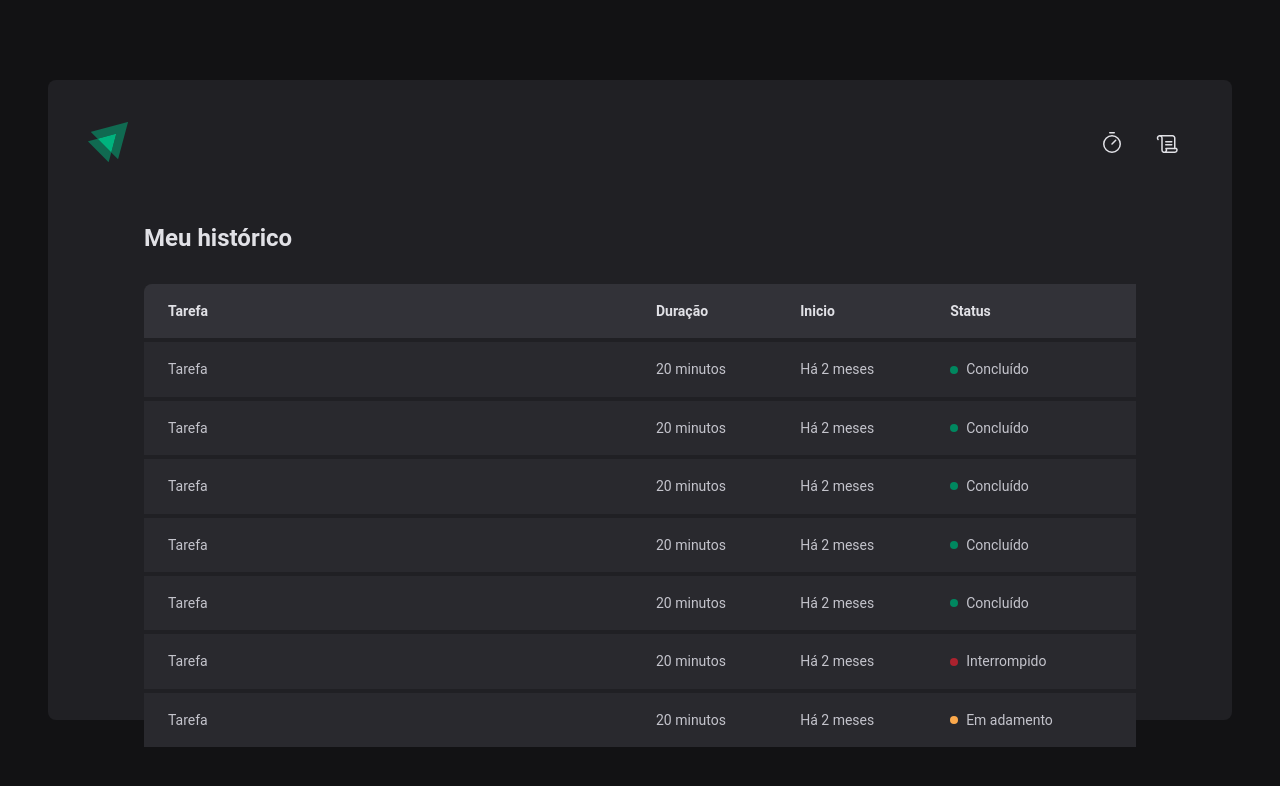
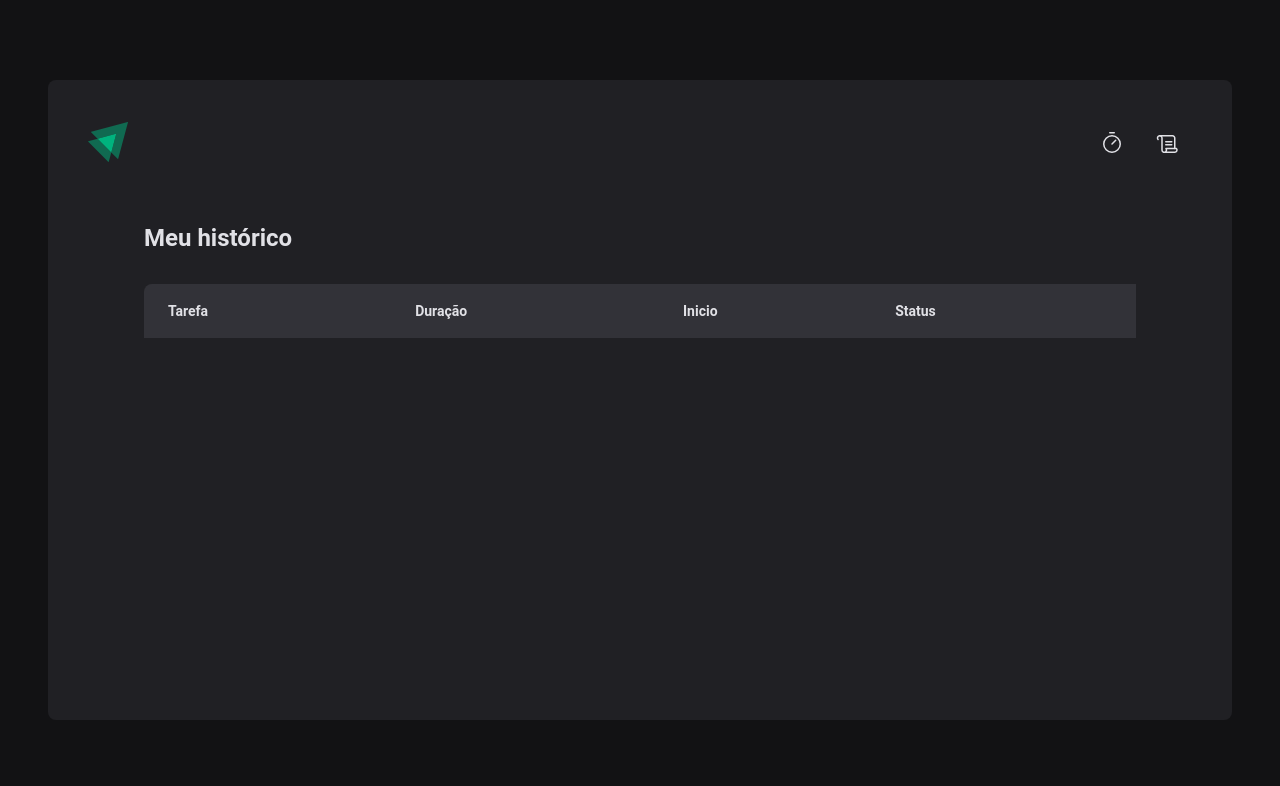
Before and after one commit to ThiagoBarbosa05/ignite-timer, a React app: page /history in a window 1280 px wide. Shown: the top 786 px of the page. Built offline with nearby package versions, Linux system fonts and the light colour scheme; the HTML template or start-up script is replaced by a standard one.

Commit message:
Finishing context

```diff
--- a/src/App.tsx
+++ b/src/App.tsx
@@ -3,12 +3,15 @@
 import { GlobalStyle } from './styles/global'
 import { BrowserRouter } from 'react-router-dom'
 import { Router } from './Router'
+import { CyclesContextProvider } from './contexts/CyclesContext'
 
 export function App() {
   return (
     <ThemeProvider theme={defaultTheme}>
       <BrowserRouter>
-        <Router />
+        <CyclesContextProvider>
+          <Router />
+        </CyclesContextProvider>
       </BrowserRouter>
       <GlobalStyle />
     </ThemeProvider>
--- /dev/null
+++ b/src/contexts/CyclesContext.tsx
@@ -0,0 +1,105 @@
+import { createContext, ReactNode, useState } from 'react'
+
+interface CreateCycleData {
+  task: string
+  minutesAmount: number
+}
+
+interface Cycle {
+  id: string
+  task: string
+  minutesAmount: number
+  startDate: Date
+  interruptedDate?: Date
+  finishedDate?: Date
+}
+
+interface CyclesContextType {
+  cycles: Cycle[]
+  activeCycle: Cycle | undefined
+  activeCycleId: string | null
+  amountSecondsPassed: number
+  markCurrentCycleAsFinished: () => void
+  setSecondsPassed: (seconds: number) => void
+  createNewCycle: (data: CreateCycleData) => void
+  interruptCurrentCycle: () => void
+}
+
+export const CyclesContext = createContext({} as CyclesContextType)
+
+interface CyclesContextProviderProps {
+  children: ReactNode
+}
+
+export function CyclesContextProvider({
+  children,
+}: CyclesContextProviderProps) {
+  const [cycles, setCycles] = useState<Cycle[]>([])
+  const [activeCycleId, setActiveCycleId] = useState<string | null>(null)
+  const [amountSecondsPassed, setAmountSecondsPassed] = useState(0)
+
+  const activeCycle = cycles.find((cycle) => cycle.id === activeCycleId)
+
+  function setSecondsPassed(seconds: number) {
+    setAmountSecondsPassed(seconds)
+  }
+
+  function markCurrentCycleAsFinished() {
+    setCycles((state) =>
+      state.map((cycle) => {
+        if (cycle.id === activeCycleId) {
+          return { ...cycle, finishedDate: new Date() }
+        } else {
+          return cycle
+        }
+      }),
+    )
+  }
+
+  function createNewCycle(data: CreateCycleData) {
+    const id = String(new Date().getTime())
+
+    const newCycle: Cycle = {
+      id,
+      task: data.task,
+      minutesAmount: data.minutesAmount,
+      startDate: new Date(),
+    }
+
+    setCycles((state) => [...state, newCycle])
+    setActiveCycleId(id)
+    setAmountSecondsPassed(0)
+
+    // reset()
+  }
+
+  function interruptCurrentCycle() {
+    setCycles((state) =>
+      state.map((cycle) => {
+        if (cycle.id === activeCycleId) {
+          return { ...cycle, interruptedDate: new Date() }
+        } else {
+          return cycle
+        }
+      }),
+    )
+    setActiveCycleId(null)
+  }
+
+  return (
+    <CyclesContext.Provider
+      value={{
+        cycles,
+        activeCycle,
+        activeCycleId,
+        markCurrentCycleAsFinished,
+        amountSecondsPassed,
+        setSecondsPassed,
+        createNewCycle,
+        interruptCurrentCycle,
+      }}
+    >
+      {children}
+    </CyclesContext.Provider>
+  )
+}
--- a/src/pages/history/index.tsx
+++ b/src/pages/history/index.tsx
@@ -1,6 +1,11 @@
+import { useContext } from 'react'
 import { HistoryContainer, HistoryList, Status } from './styles'
+import { CyclesContext } from '../../contexts/CyclesContext'
+import { formatDistanceToNow } from 'date-fns'
+import ptBR from 'date-fns/locale/pt-BR'
 
 export function History() {
+  const { cycles } = useContext(CyclesContext)
   return (
     <HistoryContainer>
       <h1>Meu histórico</h1>
@@ -16,62 +21,33 @@
             </tr>
           </thead>
           <tbody>
-            <tr>
-              <td>Tarefa</td>
-              <td>20 minutos</td>
-              <td>Há 2 meses</td>
-              <td>
-                <Status statusColor="green">Concluído</Status>
-              </td>
-            </tr>
-            <tr>
-              <td>Tarefa</td>
-              <td>20 minutos</td>
-              <td>Há 2 meses</td>
-              <td>
-                <Status statusColor="green">Concluído</Status>
-              </td>
-            </tr>
-            <tr>
-              <td>Tarefa</td>
-              <td>20 minutos</td>
-              <td>Há 2 meses</td>
-              <td>
-                <Status statusColor="green">Concluído</Status>
-              </td>
-            </tr>
-            <tr>
-              <td>Tarefa</td>
-              <td>20 minutos</td>
-              <td>Há 2 meses</td>
-              <td>
-                <Status statusColor="green">Concluído</Status>
-              </td>
-            </tr>
-            <tr>
-              <td>Tarefa</td>
-              <td>20 minutos</td>
-              <td>Há 2 meses</td>
-              <td>
-                <Status statusColor="green">Concluído</Status>
-              </td>
-            </tr>
-            <tr>
-              <td>Tarefa</td>
-              <td>20 minutos</td>
-              <td>Há 2 meses</td>
-              <td>
-                <Status statusColor="red">Interrompido</Status>
-              </td>
-            </tr>
-            <tr>
-              <td>Tarefa</td>
-              <td>20 minutos</td>
-              <td>Há 2 meses</td>
-              <td>
-                <Status statusColor="yellow">Em adamento</Status>
-              </td>
-            </tr>
+            {cycles.map((cycle) => {
+              return (
+                <tr key={cycle.id}>
+                  <td>{cycle.task}</td>
+                  <td>{cycle.minutesAmount} minutos</td>
+                  <td>
+                    {formatDistanceToNow(cycle.startDate, {
+                      addSuffix: true,
+                      locale: ptBR,
+                    })}
+                  </td>
+                  <td>
+                    {cycle.finishedDate && (
+                      <Status statusColor="green">Concluído</Status>
+                    )}
+
+                    {cycle.interruptedDate && (
+                      <Status statusColor="red">Interrompido</Status>
+                    )}
+
+                    {!cycle.finishedDate && !cycle.interruptedDate && (
+                      <Status statusColor="yellow">Em andamento</Status>
+                    )}
+                  </td>
+                </tr>
+              )
+            })}
           </tbody>
         </table>
       </HistoryList>
--- a/src/pages/home/components/Countdown/index.tsx
+++ b/src/pages/home/components/Countdown/index.tsx
@@ -1,8 +1,8 @@
 import { differenceInSeconds } from 'date-fns'
 import { useEffect, useContext } from 'react'
-import { CyclesContext } from '../..'
 
 import { CountdownContainer, Separator } from './styles'
+import { CyclesContext } from '../../../../contexts/CyclesContext'
 
 export function Countdown() {
   const {
--- a/src/pages/home/components/NewCycleForm/index.tsx
+++ b/src/pages/home/components/NewCycleForm/index.tsx
@@ -1,7 +1,8 @@
 import { FormContainer, MinutesAmountInput, TaskInput } from './styles'
 import { useContext } from 'react'
-import { CyclesContext } from '../..'
+
 import { useFormContext } from 'react-hook-form'
+import { CyclesContext } from '../../../../contexts/CyclesContext'
 
 export function NewCycleForm() {
   const { activeCycle } = useContext(CyclesContext)
--- a/src/pages/home/index.tsx
+++ b/src/pages/home/index.tsx
@@ -6,30 +6,13 @@
 import { HandPalm, Play } from 'phosphor-react'
 import { useForm, FormProvider } from 'react-hook-form'
 import { zodResolver } from '@hookform/resolvers/zod'
-import { useState, createContext } from 'react'
+import { useContext } from 'react'
 import { NewCycleForm } from './components/NewCycleForm'
 import { Countdown } from './components/Countdown'
 
 import * as zod from 'zod'
 
-interface Cycle {
-  id: string
-  task: string
-  minutesAmount: number
-  startDate: Date
-  interrupdatedDate?: Date
-  finishedDate?: Date
-}
-
-interface CyclesContextType {
-  activeCycle: Cycle | undefined
-  activeCycleId: string | null
-  amountSecondsPassed: number
-  markCurrentCycleAsFinished: () => void
-  setSecondsPassed: (seconds: number) => void
-}
-
-export const CyclesContext = createContext({} as CyclesContextType)
+import { CyclesContext } from '../../contexts/CyclesContext'
 
 const newCycleFormValidationSchema = zod.object({
   task: zod.string().min(1, 'Informe a tarefa'),
@@ -42,9 +25,8 @@
 type NewCycleFormData = zod.infer<typeof newCycleFormValidationSchema>
 
 export function Home() {
-  const [cycles, setCycles] = useState<Cycle[]>([])
-  const [activeCycleId, setActiveCycleId] = useState<string | null>(null)
-  const [amountSecondsPassed, setAmountSecondsPassed] = useState(0)
+  const { activeCycle, createNewCycle, interruptCurrentCycle } =
+    useContext(CyclesContext)
 
   const newCycleForm = useForm<NewCycleFormData>({
     resolver: zodResolver(newCycleFormValidationSchema),
@@ -56,50 +38,9 @@
 
   const { handleSubmit, watch, reset } = newCycleForm
 
-  const activeCycle = cycles.find((cycle) => cycle.id === activeCycleId)
-
-  function setSecondsPassed(seconds: number) {
-    setAmountSecondsPassed(seconds)
-  }
-
   function handleCreateNewCycle(data: NewCycleFormData) {
-    const id = String(new Date().getTime())
-
-    const newCycle: Cycle = {
-      id,
-      task: data.task,
-      minutesAmount: data.minutesAmount,
-      startDate: new Date(),
-    }
-    setCycles((state) => [...state, newCycle])
-    setActiveCycleId(id)
-    setAmountSecondsPassed(0)
+    createNewCycle(data)
     reset()
-  }
-
-  function markCurrentCycleAsFinished() {
-    setCycles((state) => {
-      return state.map((cycle) => {
-        if (cycle.id === activeCycleId) {
-          return { ...cycle, finishedDate: new Date() }
-        } else {
-          return cycle
-        }
-      })
-    })
-  }
-
-  function handleInterruptCycle() {
-    setCycles((state) =>
-      state.map((cycle) => {
-        if (cycle.id === activeCycleId) {
-          return { ...cycle, interrupdatedDate: new Date() }
-        } else {
-          return cycle
-        }
-      }),
-    )
-    setActiveCycleId(null)
   }
 
   const task = watch('task')
@@ -108,23 +49,14 @@
   return (
     <HomeContainer>
       <form onSubmit={handleSubmit(handleCreateNewCycle)}>
-        <CyclesContext.Provider
-          value={{
-            activeCycle,
-            activeCycleId,
-            amountSecondsPassed,
-            markCurrentCycleAsFinished,
-            setSecondsPassed,
-          }}
-        >
-          <FormProvider {...newCycleForm}>
-            <NewCycleForm />
-          </FormProvider>
+        <FormProvider {...newCycleForm}>
+          <NewCycleForm />
+        </FormProvider>
 
-          <Countdown />
-        </CyclesContext.Provider>
+        <Countdown />
+
         {activeCycle ? (
-          <StopCountdownButton onClick={handleInterruptCycle} type="button">
+          <StopCountdownButton onClick={interruptCurrentCycle} type="button">
             <HandPalm size={24} />
             Interromper
           </StopCountdownButton>
```
